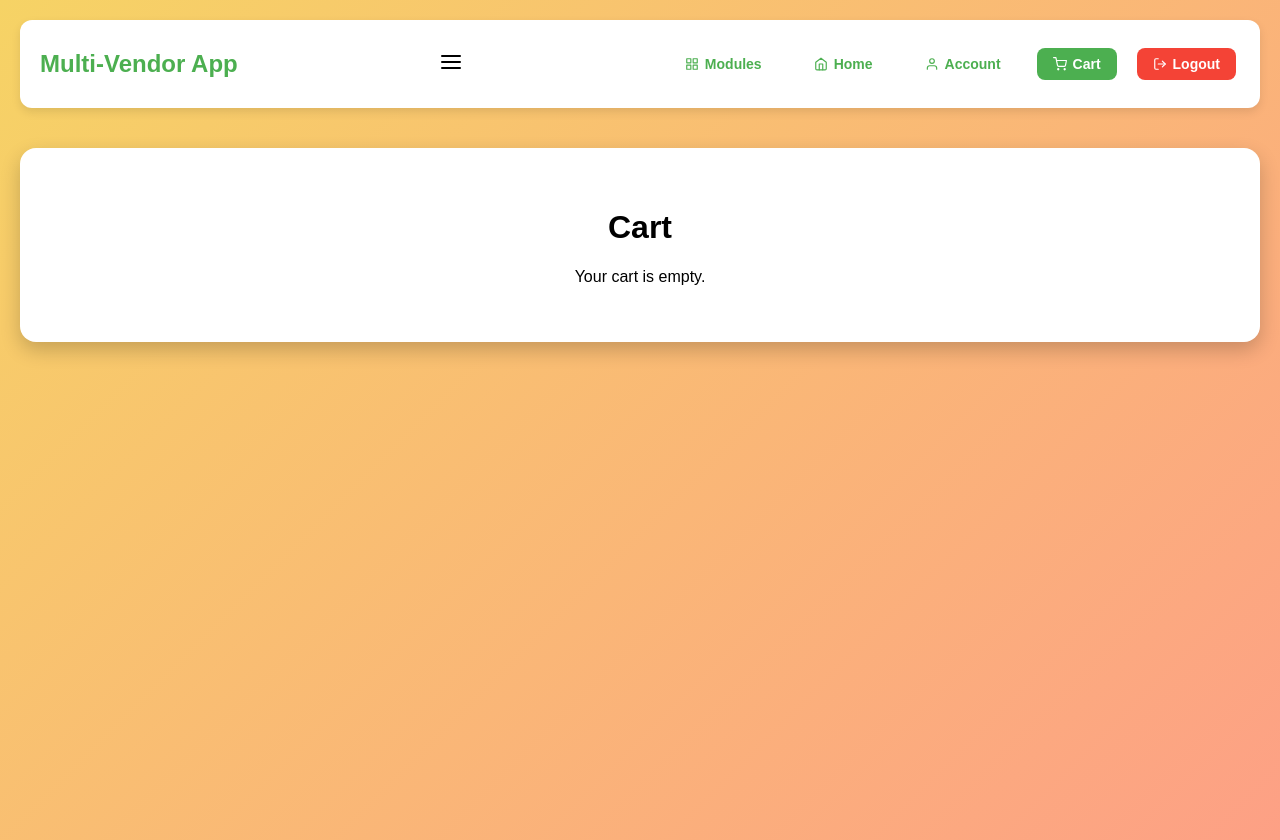
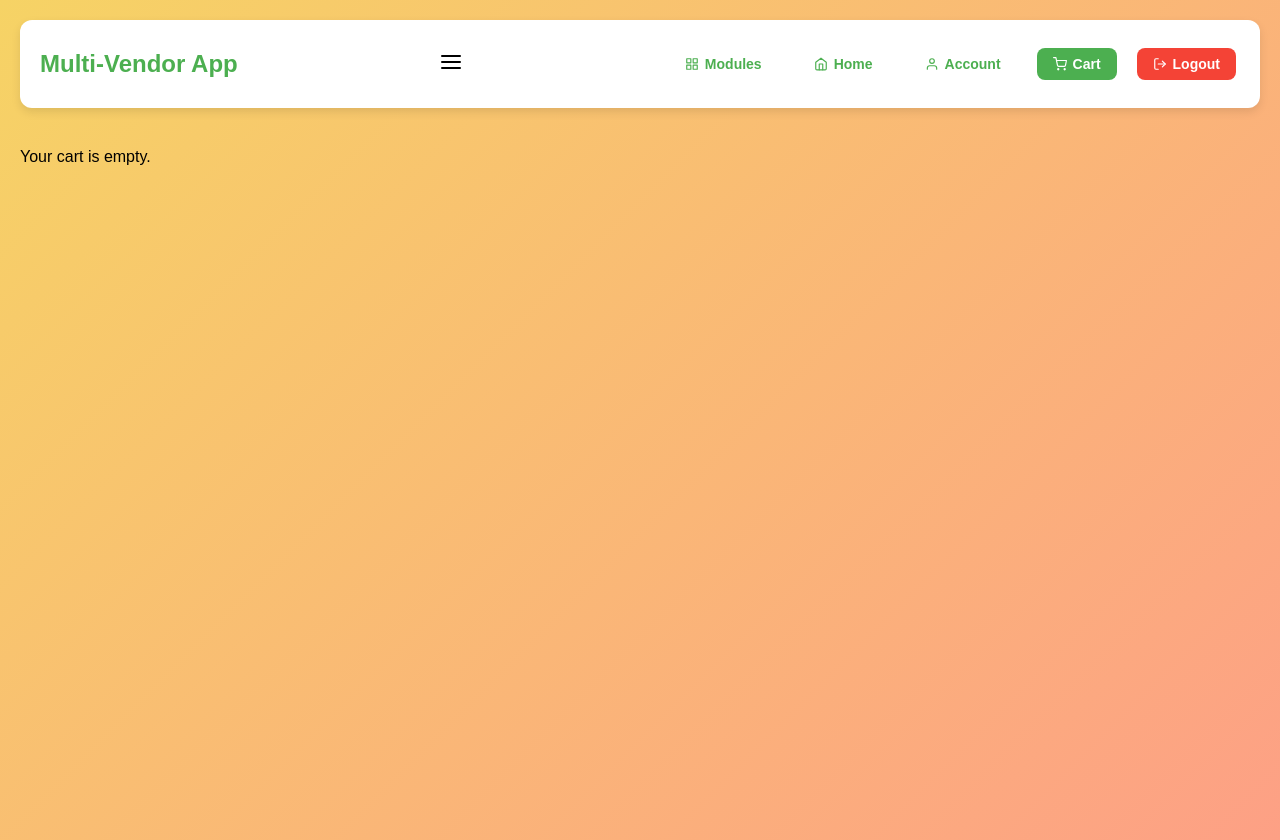
Before and after one commit to helloservices00-blip/super-customer-frontend, a React (Vite) app: page /dashboard/cart in a window 1280 px wide. Built offline with nearby package versions, Linux system fonts and the light colour scheme; sample sign-in values are in the browser's storage.

Commit message:
Update CartPage.jsx

```diff
--- a/src/pages/CartPage.jsx
+++ b/src/pages/CartPage.jsx
@@ -1,18 +1,32 @@
-import React from "react";
+import React, { useState, useEffect } from "react";
 
 export default function CartPage() {
+  const [cart, setCart] = useState([]);
+
+  useEffect(() => {
+    const stored = JSON.parse(localStorage.getItem("cart")) || [];
+    setCart(stored);
+  }, []);
+
+  const removeFromCart = (index) => {
+    let newCart = [...cart];
+    newCart.splice(index, 1);
+    setCart(newCart);
+    localStorage.setItem("cart", JSON.stringify(newCart));
+  };
+
+  if (!cart.length) return <p>Your cart is empty.</p>;
+
   return (
-    <div style={cardStyle}>
-      <h1>Cart</h1>
-      <p>Your cart is empty.</p>
+    <div style={{ padding: "20px" }}>
+      <h1>Your Cart</h1>
+      {cart.map((p, i) => (
+        <div key={i} style={{ background: "#fff", padding: "20px", borderRadius: "12px", marginBottom: "12px", boxShadow: "0 4px 10px rgba(0,0,0,0.1)" }}>
+          <h3>{p.name}</h3>
+          <p>Price: ₹{p.price}</p>
+          <button onClick={() => removeFromCart(i)} style={{ padding:"8px 16px", border:"none", borderRadius:"8px", background:"#f44336", color:"#fff", cursor:"pointer" }}>Remove</button>
+        </div>
+      ))}
     </div>
   );
 }
-
-const cardStyle = {
-  background: "#fff",
-  padding: "40px",
-  borderRadius: "16px",
-  textAlign: "center",
-  boxShadow: "0 8px 20px rgba(0,0,0,0.2)"
-};
```
